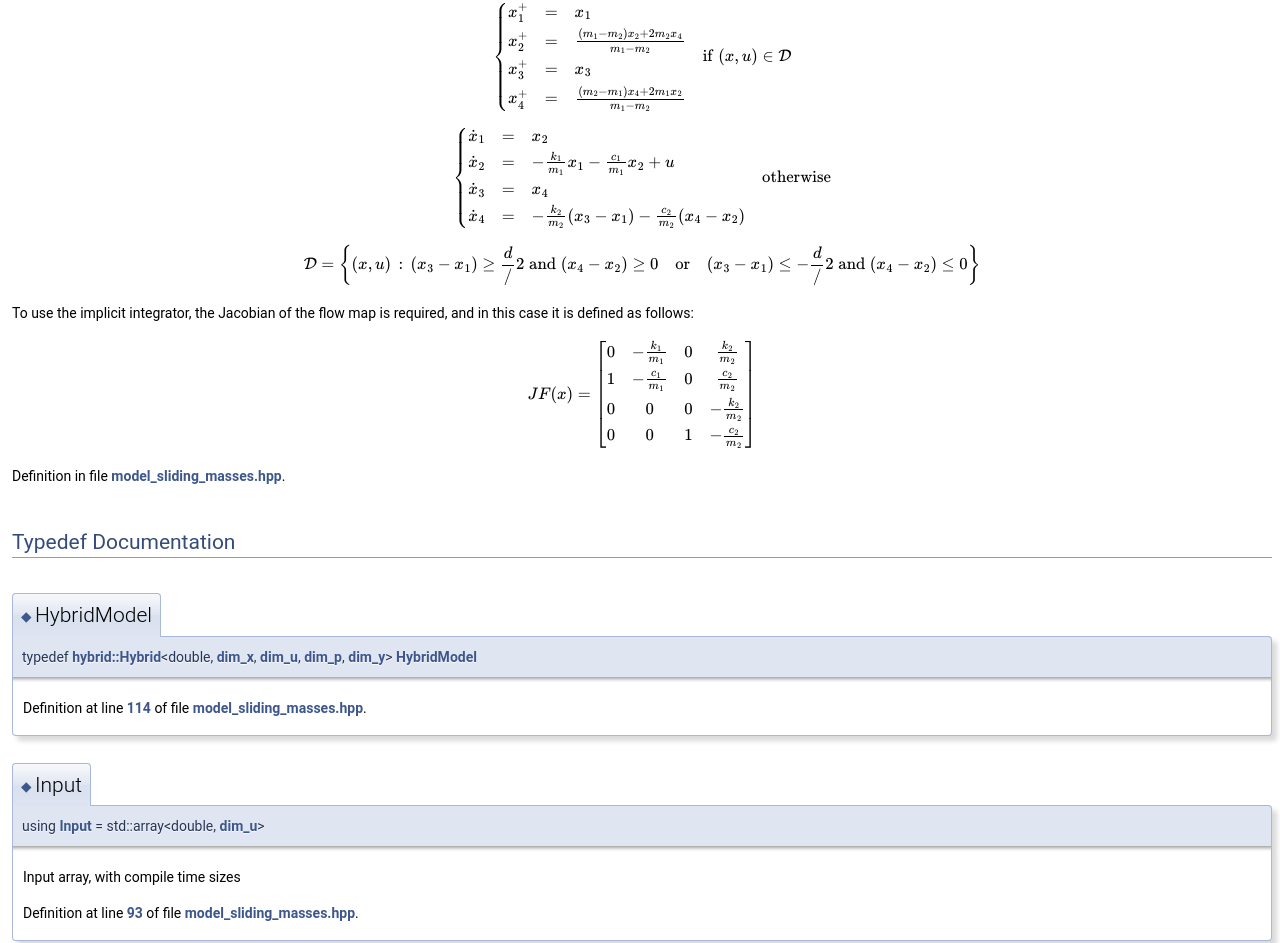
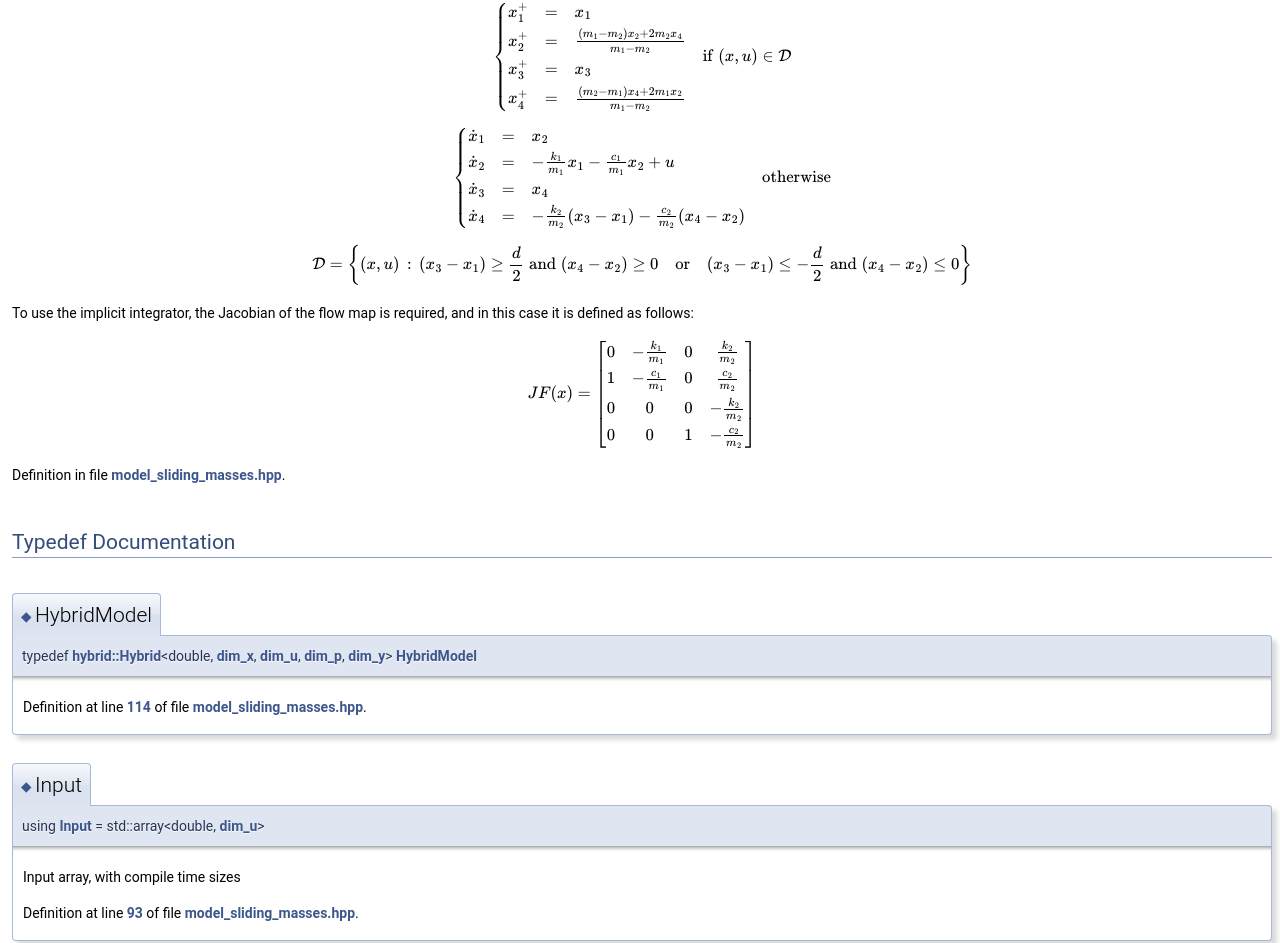
Before and after one commit to MatteoRagni/libhybrid-plusplus, a plain HTML site: page docs/model__sliding__masses_8hpp.html in a window 1280 px wide. Shown: the part 1265-2208 px from the top of the page. Drawn offline with nearby package versions, Linux system fonts and the light colour scheme; some packages are replaced by stand-ins of ours.

Commit message:
fixed latex error in docs

```diff
--- a/docs/model__sliding__masses_8hpp.html
+++ b/docs/model__sliding__masses_8hpp.html
@@ -124,7 +124,7 @@ Variables</h2></td></tr>
 \[ \left\{\begin{array}{rcl} \dot{x}_1 &amp; = &amp; x_2 \\ \dot{x}_2 &amp; = &amp; -\frac{k_1}{m_1} x_1 - \frac{c_1}{m_1} x_2 + u \\ \dot{x}_3 &amp; = &amp; x_4 \\ \dot{x}_4 &amp; = &amp; -\frac{k_2}{m_2} (x_3 - x_1) - \frac{c_2}{m_2} (x_4 - x_2) \end{array}\right. \quad \mathrm{otherwise} \]
 </p>
 <p class="formulaDsp">
-\[ \mathcal{D} = \left\{ (x, u) \, : \, (x_3 - x_1) \geq \frac{d}/2 \; \mathrm{and} \; (x_4 - x_2) \geq 0 \quad \mathrm{or} \quad (x_3 - x_1) \leq -\frac{d}/2 \; \mathrm{and} \; (x_4 - x_2) \leq 0 \right\} \]
+\[ \mathcal{D} = \left\{ (x, u) \, : \, (x_3 - x_1) \geq \frac{d}{2} \; \mathrm{and} \; (x_4 - x_2) \geq 0 \quad \mathrm{or} \quad (x_3 - x_1) \leq -\frac{d}{2} \; \mathrm{and} \; (x_4 - x_2) \leq 0 \right\} \]
 </p>
 <p>To use the implicit integrator, the Jacobian of the flow map is required, and in this case it is defined as follows:</p>
 <p class="formulaDsp">
```
Also changed, not shown: 1 other file.
